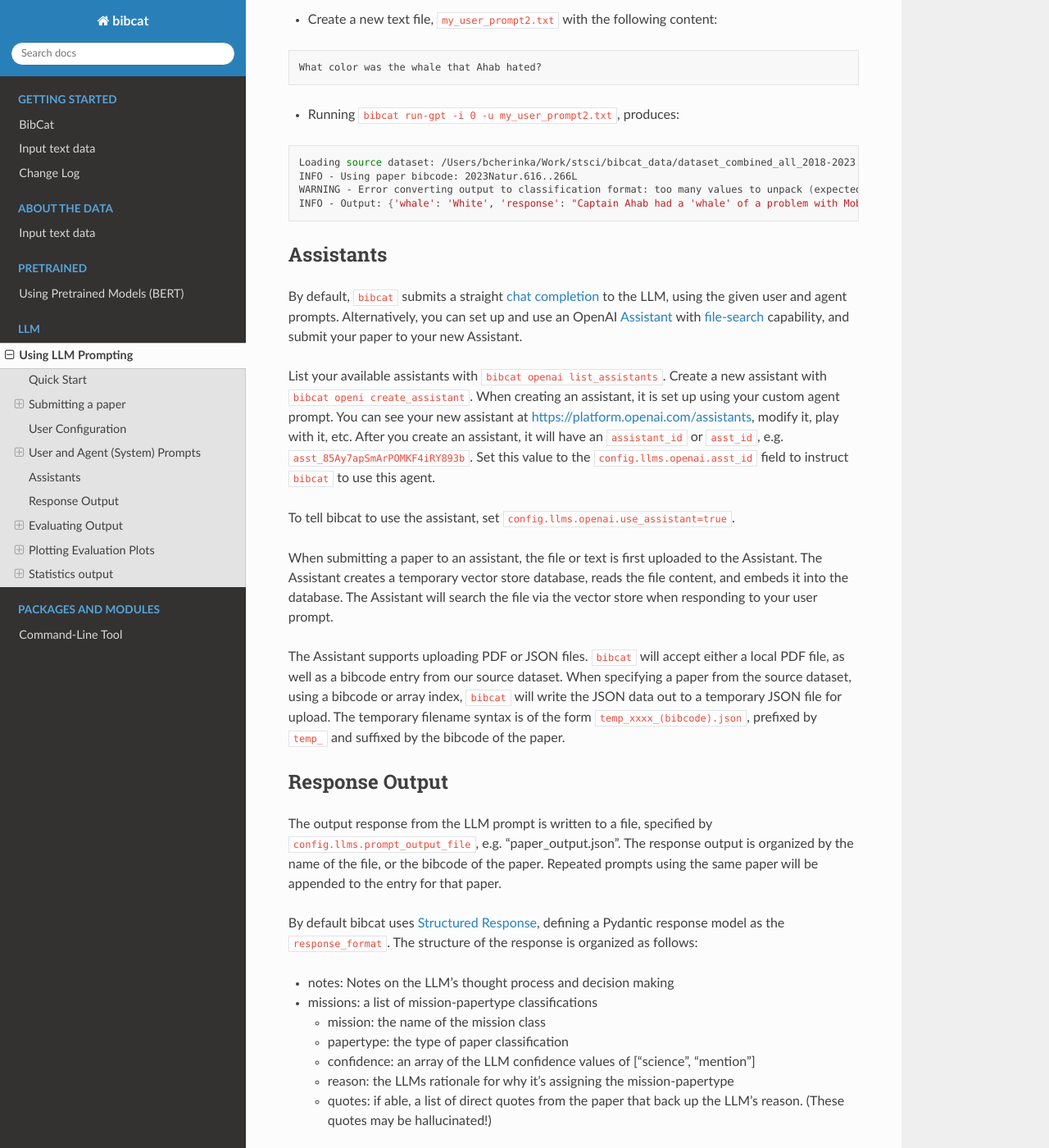
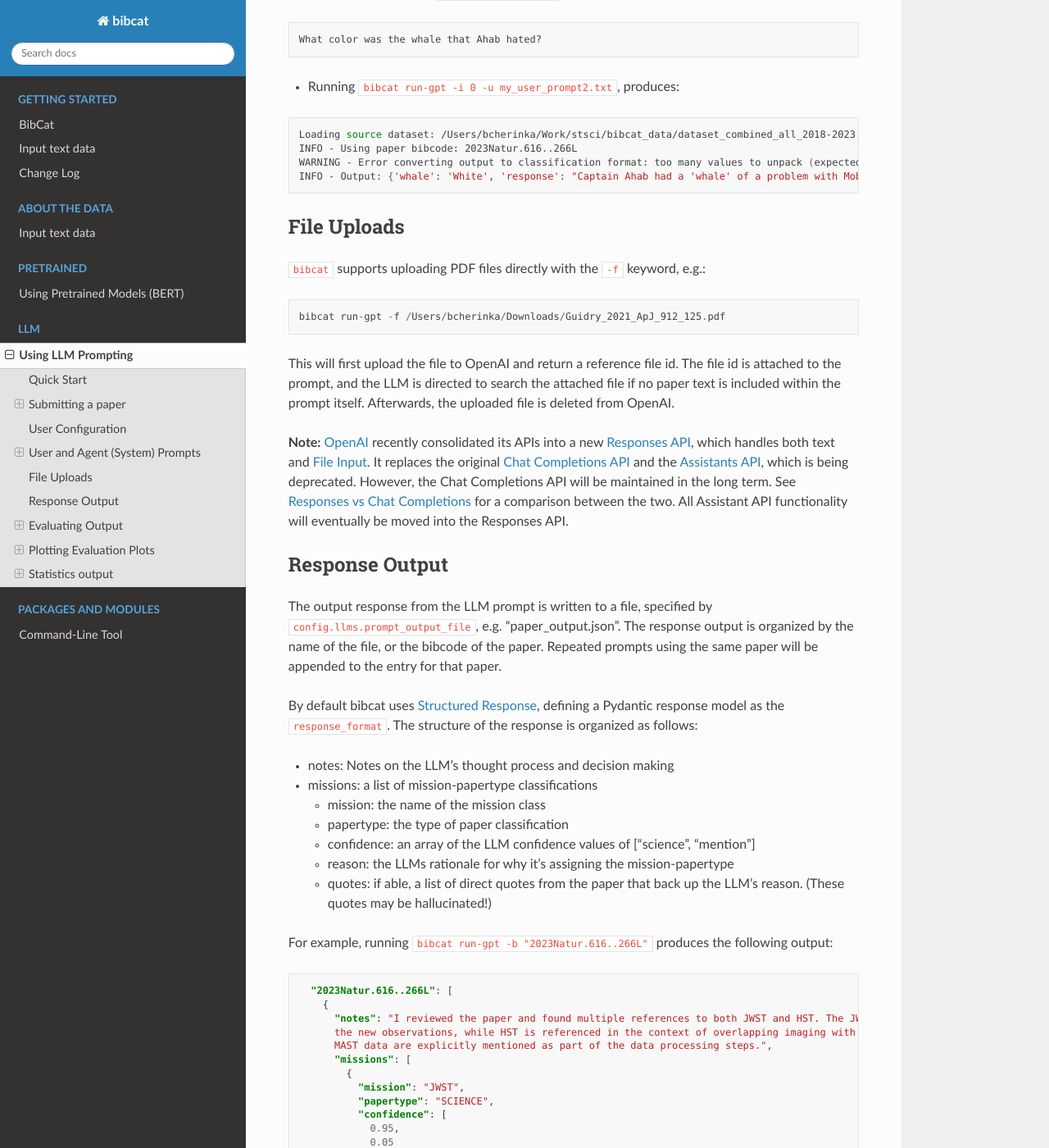
Before and after one commit to spacetelescope/bibcat, a Sphinx documentation site: the page built from docs/llm.md, in a window 1280 px wide and 1400 px high, scrolled down 4593 px. Shown: the whole window at 82% size. Built offline with Sphinx 7.4.7 and the Read the Docs theme 3.1.0, drawn with Linux system fonts in a browser that asks for light colours; pages that are not in the unit, such as notebooks, are missing from menus; some of the changed text lies outside the part shown.

Commit message:
updating readme

````diff
--- a/docs/llm.md
+++ b/docs/llm.md
@@ -190,17 +188,15 @@ WARNING - Error converting output to classification format: too many values to u
 INFO - Output: {'whale': 'White', 'response': "Captain Ahab had a 'whale' of a problem with Moby Dick, the infamous white whale!", 'source': 'https://en.wikipedia.org/wiki/Moby-Dick'}
 ```
 
-## Assistants
+## File Uploads
 
-By default, ``bibcat`` submits a straight [chat completion](https://platform.openai.com/docs/guides/chat-completions/overview) to the LLM, using the given user and agent prompts.  Alternatively, you can set up and use an OpenAI [Assistant](https://platform.openai.com/docs/assistants/overview) with [file-search](https://platform.openai.com/docs/assistants/tools/file-search) capability, and submit your paper to your new Assistant.
+`bibcat` supports uploading PDF files directly with the `-f` keyword, e.g.:
+```
+bibcat run-gpt -f /Users/bcherinka/Downloads/Guidry_2021_ApJ_912_125.pdf
+```
+This will first upload the file to OpenAI and return a reference file id.  The file id is attached to the prompt, and the LLM is directed to search the attached file if no paper text is included within the prompt itself. Afterwards, the uploaded file is deleted from OpenAI.
 
-List your available assistants with ``bibcat openai list_assistants``.  Create a new assistant with ``bibcat openi create_assistant``.  When creating an assistant, it is set up using your custom agent prompt.  You can see your new assistant at https://platform.openai.com/assistants, modify it, play with it, etc.  After you create an assistant, it will have an `assistant_id` or `asst_id`, e.g. ``asst_85Ay7apSmArPOMKF4iRY893b``.  Set this value to the `config.llms.openai.asst_id` field to instruct `bibcat` to use this agent.
-
-To tell bibcat to use the assistant, set `config.llms.openai.use_assistant=true`.
-
-When submitting a paper to an assistant, the file or text is first uploaded to the Assistant.  The Assistant creates a temporary vector store database, reads the file content, and embeds it into the database.  The Assistant will search the file via the vector store when responding to your user prompt.
-
-The Assistant supports uploading PDF or JSON files.  `bibcat` will accept either a local PDF file, as well as a bibcode entry from our source dataset.  When specifying a paper from the source dataset, using a bibcode or array index, `bibcat` will write the JSON data out to a temporary JSON file for upload.  The temporary filename syntax is of the form `temp_xxxx_(bibcode).json`, prefixed by `temp_` and suffixed by the bibcode of the paper.
+**Note:** [OpenAI](https://platform.openai.com/docs/overview) recently consolidated its APIs into a new [Responses API](https://platform.openai.com/docs/api-reference/responses), which handles both text and [File Input](https://platform.openai.com/docs/guides/pdf-files?api-mode=responses). It replaces the original [Chat Completions API](https://platform.openai.com/docs/api-reference/chat) and the [Assistants API](https://platform.openai.com/docs/assistants/overview), which is being deprecated.  However, the Chat Completions API will be maintained in the long term. See [Responses vs Chat Completions](https://platform.openai.com/docs/guides/responses-vs-chat-completions) for a comparison between the two.  All Assistant API functionality will eventually be moved into the Responses API.
 
 
 ## Response Output
````
Also changed, not shown: other parts of docs/llm.md (+0 -2 lines).
